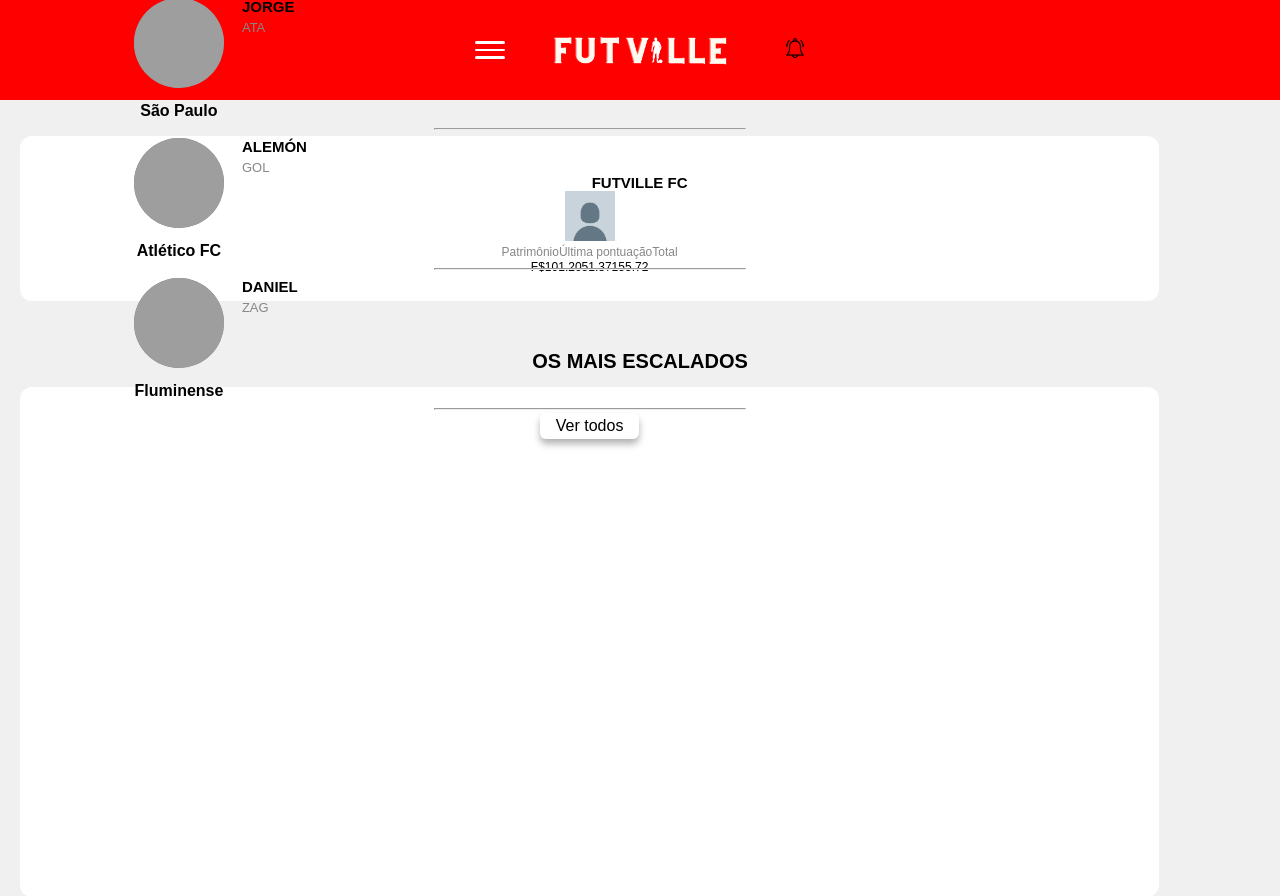
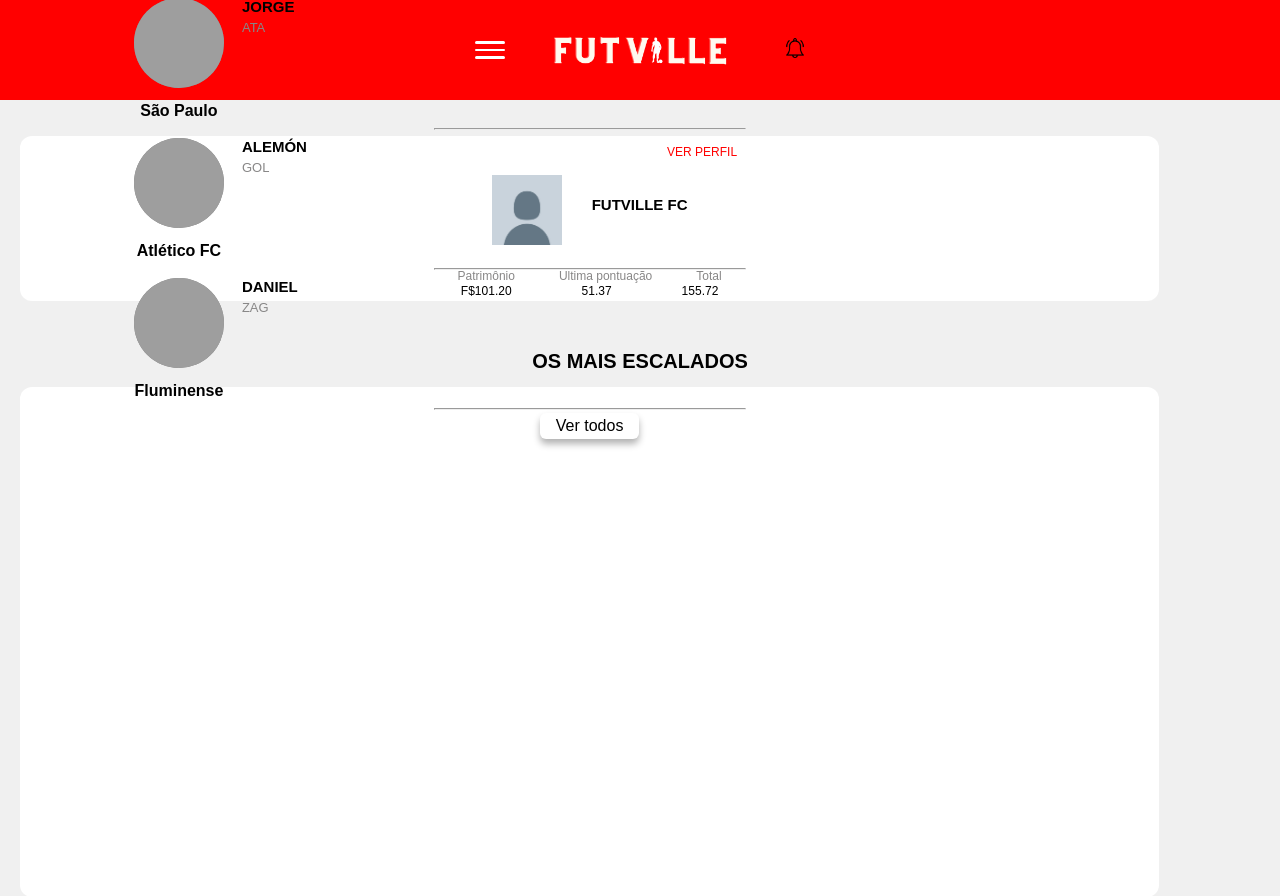
Before and after one commit to jorgeraizer/juntar, a PHP site: page /dashboard.php in a window 1280 px wide. Shown: the top 896 px of the page. Run offline with PHP 8.4, Linux system fonts and the light colour scheme; data comes from the database, SQL or seed files in the repository; grey boxes are pictures that could not be loaded.

Commit message:
Add files via upload

```diff
--- a/dashboard.php
+++ b/dashboard.php
@@ -57,9 +57,16 @@
         <div class="quadrado_anuncio"></div>
         <br> <br>
         <div class="mercado">
-            <div class="nomeconta"> Futville FC </div>
-            <div class="fotoperfil"><img class="fotoperfil" src="perfilsemfoto.png"></div>
+
+            <button class="ver_perfil">
+                <span class="Ver Perfil">VER PERFIL</span>
+            </button>
+            <div class="nome_foto">
+                <div class="fotoperfil"><img class="fotoperfil" src="img/perfilsemfoto.png" width="70px"></div>
+                <div class="nomeconta"> Futville FC </div>
+            </div>
             <div class="titulos">
+
                 <div class="infos"> Patrimônio </div>
                 <div class="infos"> Última  pontuação </div>
                 <div class="infos"> Total </div>
@@ -69,6 +76,7 @@
                 <div class="pontos"> 51.37 </div>
                 <div class="pontos"> 155.72 </div>
             </div>
+
 
         </div>
 
--- a/dashboard2.css
+++ b/dashboard2.css
@@ -269,11 +269,9 @@
 .nomeconta
 {
     text-transform:uppercase;
-    font-size: 20px;
+    font-size: 15px;
     font-weight: bold;
-    font-size: 15px;
-    margin-left: 100px;
-    margin-top: 10px;
+    margin-bottom: 15px;
 
 }
 .titulos
@@ -291,6 +289,9 @@
     color: rgb(136, 135, 135);
     margin-bottom: 5px;
     height: 5px;
+    margin-right: 22px;
+    margin-left: 22px;
+    margin-top: 20px;
 }
 .pontuacoes
 {
@@ -306,8 +307,41 @@
     white-space: nowrap;
     margin-top: 5px;
     height: 50%;
+    margin-right: 35px;
+    margin-left: 35px;
+    margin-bottom: 25px;
 }
 .fotoperfil
 {
-    width: 50px;
+    margin-right: 15px;
+    margin-top: auto;
 }
+.ver_perfil
+{
+    background-color: #ffffff;
+    border: none;
+    color: rgb(255, 0, 0);
+    text-align: center;
+    text-decoration: none;
+    display: inline-block;
+    font-size: 12px;
+    cursor: pointer;
+    border-radius: 6px;
+    transition: 0.3s;
+
+    margin-left: 225px;
+    margin-top: 30px;
+    margin-bottom: 15px;
+
+}
+.nome_foto
+{
+    display: flex;
+    flex-direction: row;
+    justify-content: center;
+    justify-items: center;
+    align-items: center;
+    align-content: center;
+    justify-content: space-around;
+
+}
```
